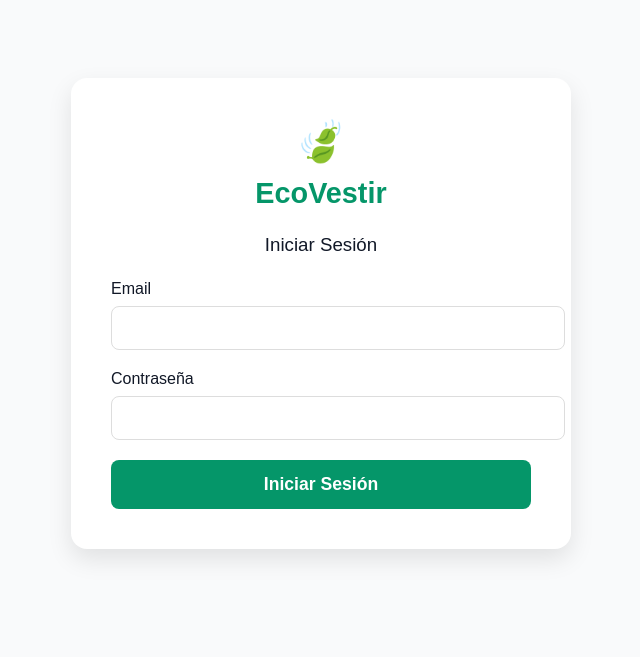
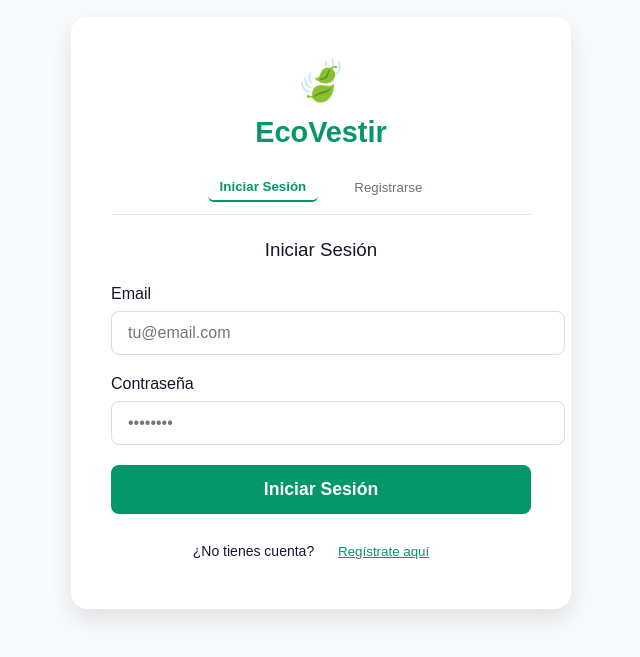
Before and after one commit to TonyObregon20/Ecovestir, a React (Vite) app in the folder frontend/: page /login in a window 1280 px wide. Shown: the part 107-764 px from the top of the page, without its empty margins (319-959 px from the left). Built offline with nearby package versions, Linux system fonts and the light colour scheme.

Commit message:
REGISTRARSE

```diff
--- a/frontend/src/pages/Login.jsx
+++ b/frontend/src/pages/Login.jsx
@@ -2,17 +2,20 @@
 import { useState } from "react";
 import { useNavigate } from "react-router-dom";
 import "../index.css";
-import { useCart } from '../context/CartContext'; // 👈 ruta corregida: minúscula "context"
+import { useCart } from '../context/CartContext';
 
 export default function Login() {
+  const [mode, setMode] = useState('login'); // 'login' o 'register'
   const [formData, setFormData] = useState({
     email: "",
     password: "",
+    name: "", // solo usado en registro
+    confirmPassword: "" // solo usado en registro
   });
   const [error, setError] = useState("");
   const [loading, setLoading] = useState(false);
   const navigate = useNavigate();
-  const { refetchCart } = useCart(); // 👈 obtenemos la función para recargar el carrito
+  const { refetchCart } = useCart();
 
   const handleChange = (e) => {
     setFormData({
@@ -21,7 +24,8 @@ export default function Login() {
     });
   };
 
-  const handleSubmit = async (e) => {
+  // ✅ Manejo de login
+  const handleLogin = async (e) => {
     e.preventDefault();
     setLoading(true);
     setError("");
@@ -32,7 +36,7 @@ export default function Login() {
         headers: {
           "Content-Type": "application/json",
         },
-        body: JSON.stringify(formData),
+        body: JSON.stringify({ email: formData.email, password: formData.password }),
       });
 
       const data = await response.json();
@@ -46,14 +50,10 @@ export default function Login() {
         return;
       }
 
-      // 👇 Guardar token y usuario en localStorage
       localStorage.setItem("token", data.token);
       localStorage.setItem("user", JSON.stringify(data.user));
-
-      // 👇 ¡Recargar el carrito del usuario autenticado!
       refetchCart();
 
-      // 👇 Redirigir según el rol
       if (data.user.role === 'admin') {
         navigate("/admin");
       } else {
@@ -67,6 +67,56 @@ export default function Login() {
     }
   };
 
+  // ✅ Manejo de registro
+  const handleRegister = async (e) => {
+    e.preventDefault();
+    setLoading(true);
+    setError("");
+
+    // Validaciones locales
+    if (!formData.name || !formData.email || !formData.password || !formData.confirmPassword) {
+      setError("Todos los campos son obligatorios");
+      setLoading(false);
+      return;
+    }
+
+    if (formData.password !== formData.confirmPassword) {
+      setError("Las contraseñas no coinciden");
+      setLoading(false);
+      return;
+    }
+
+    try {
+      const response = await fetch("http://localhost:4000/api/users", {
+        method: "POST",
+        headers: {
+          "Content-Type": "application/json",
+        },
+        body: JSON.stringify({
+          name: formData.name,
+          email: formData.email,
+          password: formData.password,
+          role: "customer" // 👈 siempre cliente en registro
+        }),
+      });
+
+      const data = await response.json();
+
+      if (!response.ok) {
+        throw new Error(data.message || "Error al crear la cuenta");
+      }
+
+      // ✅ Registro exitoso: mostrar mensaje y cambiar a login
+      alert("¡Cuenta creada exitosamente! Ahora puedes iniciar sesión.");
+      setMode('login');
+      setFormData({ email: formData.email, password: "", name: "", confirmPassword: "" });
+    } catch (err) {
+      setError(err.message);
+    } finally {
+      setLoading(false);
+    }
+  };
+
   return (
     <div className="login-container">
       <div className="login-card">
@@ -74,11 +124,70 @@ export default function Login() {
           <span className="logo-icon">🍃</span>
           <h2>EcoVestir</h2>
         </div>
-        <h3>{window.location.pathname === '/login' ? 'Iniciar Sesión' : 'Panel de Administración'}</h3>
+
+        {/* 👇 Pestañas */}
+        <div style={{
+          display: 'flex',
+          justifyContent: 'center',
+          gap: '24px',
+          marginBottom: '24px',
+          borderBottom: '1px solid #e5e7eb',
+          paddingBottom: '12px'
+        }}>
+          <button
+            type="button"
+            onClick={() => setMode('login')}
+            style={{
+              background: 'none',
+              border: 'none',
+              padding: '6px 12px',
+              color: mode === 'login' ? '#059669' : '#6b7280',
+              fontWeight: mode === 'login' ? 'bold' : 'normal',
+              cursor: 'pointer',
+              borderBottom: mode === 'login' ? '2px solid #059669' : 'none'
+            }}
+          >
+            Iniciar Sesión
+          </button>
+          <button
+            type="button"
+            onClick={() => setMode('register')}
+            style={{
+              background: 'none',
+              border: 'none',
+              padding: '6px 12px',
+              color: mode === 'register' ? '#059669' : '#6b7280',
+              fontWeight: mode === 'register' ? 'bold' : 'normal',
+              cursor: 'pointer',
+              borderBottom: mode === 'register' ? '2px solid #059669' : 'none'
+            }}
+          >
+            Registrarse
+          </button>
+        </div>
+
+        <h3>{mode === 'login' ? 'Iniciar Sesión' : 'Crear una Cuenta'}</h3>
 
         {error && <div className="login-error">{error}</div>}
 
-        <form onSubmit={handleSubmit}>
+        <form onSubmit={mode === 'login' ? handleLogin : handleRegister}>
+          {/* 👇 Campo de nombre (solo en registro) */}
+          {mode === 'register' && (
+            <div className="form-group">
+              <label htmlFor="name">Nombre completo</label>
+              <input
+                type="text"
+                id="name"
+                name="name"
+                value={formData.name}
+                onChange={handleChange}
+                required={mode === 'register'}
+                disabled={loading}
+                placeholder="Tu nombre"
+              />
+            </div>
+          )}
+
           <div className="form-group">
             <label htmlFor="email">Email</label>
             <input
@@ -89,6 +198,7 @@ export default function Login() {
               onChange={handleChange}
               required
               disabled={loading}
+              placeholder="tu@email.com"
             />
           </div>
 
@@ -102,17 +212,66 @@ export default function Login() {
               onChange={handleChange}
               required
               disabled={loading}
+              placeholder="••••••••"
             />
           </div>
+
+          {/* 👇 Confirmar contraseña (solo en registro) */}
+          {mode === 'register' && (
+            <div className="form-group">
+              <label htmlFor="confirmPassword">Confirmar contraseña</label>
+              <input
+                type="password"
+                id="confirmPassword"
+                name="confirmPassword"
+                value={formData.confirmPassword}
+                onChange={handleChange}
+                required={mode === 'register'}
+                disabled={loading}
+                placeholder="••••••••"
+              />
+            </div>
+          )}
 
           <button
             type="submit"
             className="login-btn"
             disabled={loading}
           >
-            {loading ? "Iniciando..." : "Iniciar Sesión"}
+            {loading
+              ? "Procesando..."
+              : mode === 'login'
+                ? "Iniciar Sesión"
+                : "Crear Cuenta"}
           </button>
         </form>
+
+        {/* 👇 Enlace alternativo */}
+        <div style={{ marginTop: '20px', textAlign: 'center', fontSize: '14px' }}>
+          {mode === 'login' ? (
+            <>
+              ¿No tienes cuenta?{' '}
+              <button
+                type="button"
+                onClick={() => setMode('register')}
+                style={{ color: '#059669', background: 'none', border: 'none', cursor: 'pointer', textDecoration: 'underline' }}
+              >
+                Regístrate aquí
+              </button>
+            </>
+          ) : (
+            <>
+              ¿Ya tienes cuenta?{' '}
+              <button
+                type="button"
+                onClick={() => setMode('login')}
+                style={{ color: '#059669', background: 'none', border: 'none', cursor: 'pointer', textDecoration: 'underline' }}
+              >
+                Inicia sesión
+              </button>
+            </>
+          )}
+        </div>
       </div>
     </div>
   );
```
